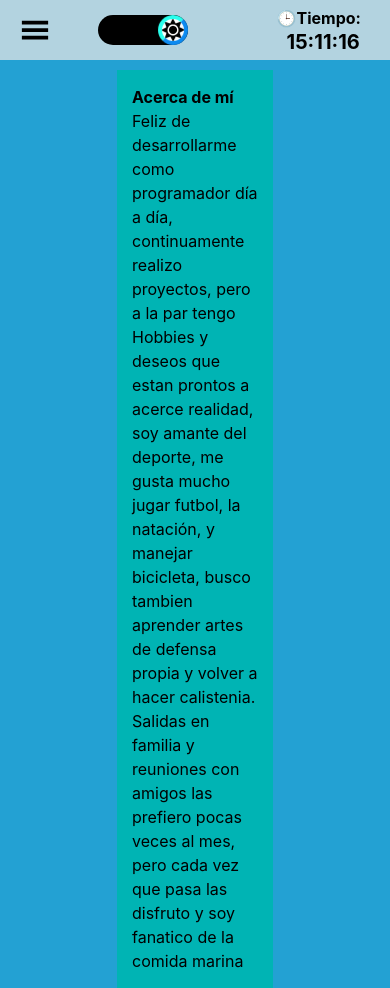
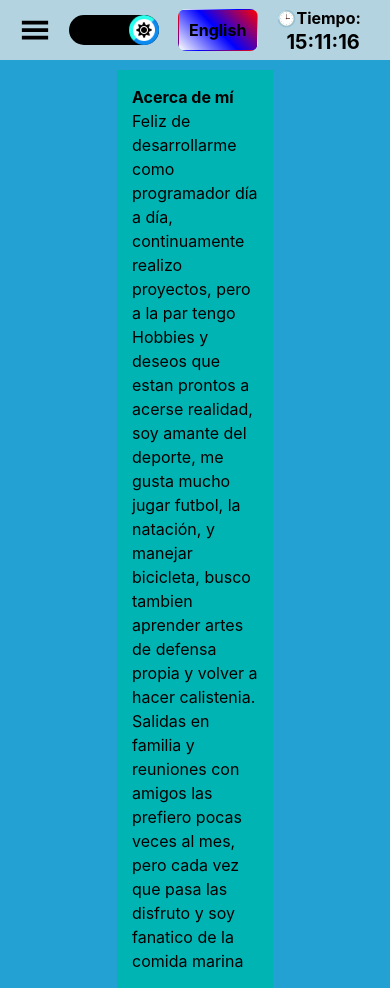
Before and after one commit to Programadordelfuturo/New-Potfolio, a React (Vite) app: page /#/aboutme in a window 390 px wide. Built offline with nearby package versions, Linux system fonts and the light colour scheme.

Commit message:
feat: se modificaron el estilo de las opciones, se agrego a la carpeta utils languaje, se separo la funcionalidad del navbar, se agrego un boton para modo en ingles con redux

```diff
--- a/src/App.css
+++ b/src/App.css
@@ -12,7 +12,7 @@
   --eleven-color: rgb(255, 255, 161);
   --twelve-color:  rgb(255, 194, 63);
   --thirteen-color: linear-gradient(45deg, rgba(255, 217, 0, 0.699), rgba(255, 0, 0, 0.699));
-  --fourteen-color: rgba(0, 0, 0);
+  --fourteen-color: linear-gradient(45deg, white, blue, red)
 }
 
 * {
@@ -106,13 +106,24 @@ body {
 
 .options {
   display: grid;
-  grid-template-columns: repeat(3, 1fr);
   place-items: center;
-  top: 70px;
-  margin-right: 20px;
   background: var(--seven-color);
   cursor: pointer;
-  background: transparent;
+  background: rgba(255, 255, 255, 0.8);
+  position: absolute;
+  top: 80px;
+  left: 15px;
+  border-radius: 10%;
+  padding: 7px 5px;
+}
+
+@media (max-width: 665px) {
+  .options {
+    grid-template-columns: repeat(3, 105px);
+    left: 8vw;
+    top: 70px;
+    padding: 0;
+  }
 }
 
 .options a {
@@ -152,6 +163,18 @@ body {
   left: 30px;
 }
 
+#languaje {
+  display: grid;
+  place-content: center;
+  background: var(--fourteen-color);
+  width: 80px;
+  outline: none;
+}
+
+#languaje.change {
+  background: var(--thirteen-color);
+}
+
 #A {
   border: 4px solid var(--nine-color);
   border-top: 4px solid var(--ten-color);
@@ -178,7 +201,6 @@ body {
   overflow: hidden auto;
   color: black;
   margin-top: 4em;
-  z-index: 0;
 }
 
 #Home::-webkit-scrollbar {
@@ -219,6 +241,7 @@ body {
     padding: 20px;
     overflow-y: hidden;
     position: relative;
+    top: 4em
   }
 
   #Home:nth-child(1){
@@ -582,7 +605,7 @@ body {
 
 .aboutme {
   background: rgba(0, 180, 180);
-  color: rgb(0, 0, 0);
+  color: var(--five-color);
   width: 40vw;
   padding: 15px;
   margin-top: 70px;
--- /dev/null
+++ b/src/components/DarkMode.jsx
@@ -0,0 +1,28 @@
+import React from 'react';
+import { FaSun } from 'react-icons/fa';
+
+const DarkMode = () => {
+
+  const activeDark = () => {
+    const active = document.querySelector('#A')
+
+    if (active.classList.contains('active')){
+      active.classList.remove('active');
+      document.body.style = 'background: var(--five-color); background-size: cover; color: var(--four-color);';
+    }
+      else {
+      active.classList.add('active');
+      document.body.style = 'background: var(--ten-color); background-size: cover; color: var(--five-color);';
+    }
+  }
+
+  return (
+    <>
+      <div className='btn-dark-mode'>
+        <div id='A' className='active' onClick={()=>activeDark()}><FaSun/></div>
+      </div>
+    </>
+  );
+};
+
+export default DarkMode;
--- /dev/null
+++ b/src/components/Links.jsx
@@ -0,0 +1,18 @@
+import React from 'react';
+import { useSelector } from 'react-redux';
+import { Link } from 'react-router-dom';
+
+const Links = () => {
+
+  const valueLanguaje = useSelector(state => state.spanishOrEnglish)
+
+  return (
+    <>
+      <Link to='/'>{valueLanguaje ? 'Principal' : 'Home'}</Link>
+      <Link to='/portfolio'>{valueLanguaje ? 'Portafolio' : 'Portfolio'}</Link>
+      <Link to='/aboutme'>{valueLanguaje ? 'Sobre mí' : 'About me'}</Link>
+    </>
+  );
+};
+
+export default Links;
--- a/src/components/Navbar.jsx
+++ b/src/components/Navbar.jsx
@@ -1,55 +1,26 @@
 import React, { useState } from 'react';
-import { Link } from 'react-router-dom';
-import { FaSun } from 'react-icons/fa';
 import { GiHamburgerMenu } from 'react-icons/gi';
+import Links from './Links';
+import DarkMode from './DarkMode';
+import ToggleLanguaje from './ToggleLanguaje';
+import Time from './Time';
+
 
 const Navbar = () => {
 
-  const [ day, setDay ] = useState(false)
-
-    const time = () => {
-
-      const dates = new Date();
-      const hour = dates.getHours() < 10 ? '0' + dates.getHours() : dates.getHours();;
-      const updateMinute = dates.getMinutes() < 10 ? '0' + dates.getMinutes() : dates.getMinutes();
-      const updateSeconds = dates.getSeconds() < 10 ? '0' + dates.getSeconds() : dates.getSeconds()
-
-      const showTime = document.querySelector('#Time');
-      showTime.innerHTML = ""
-      showTime?.append(document.createTextNode(hour + ':' + updateMinute + ':' + updateSeconds))
-    }
-    setInterval(time, 1000);
-
-
-    const activeDark = () => {
-      const active = document.querySelector('#A')
-
-      if (active.classList.contains('active')){
-        active.classList.remove('active');
-        document.body.style = 'background: var(--five-color); background-size: cover; color: var(--four-color);';
-      }
-       else {
-       active.classList.add('active');
-       document.body.style = 'background: var(--ten-color); background-size: cover; color: var(--five-color);';
-      }
-    }
+  const [ day, setDay ] = useState(false);
 
   return (
     <nav className='Navbar'>
       <ul>
         <GiHamburgerMenu onClick={() => setDay(!day) }/>
-        {day && <div className='options'>
-          <Link to='/'>Principal</Link>
-          <Link to='/portfolio'>Portafolio</Link>
-          <Link to='/aboutme'>Sobre mí</Link>
-        </div>
-        }
-        {!day && <div className='btn-dark-mode'>
-          <div id='A' className='active' onClick={()=>activeDark()}><FaSun/></div>
-        </div>
-        }
+          {day && <div className='options'>
+            <Links/>
+          </div>}
       </ul>
-      <strong>🕒Tiempo: <p id='Time'></p></strong>
+      <DarkMode/>
+      <ToggleLanguaje />
+      <Time/>
     </nav>
   );
 };
--- /dev/null
+++ b/src/components/Time.jsx
@@ -0,0 +1,28 @@
+import React from 'react';
+import { useSelector } from 'react-redux';
+
+const Time = () => {
+
+  const valueLanguaje = useSelector(state => state.spanishOrEnglish)
+
+  const time = () => {
+
+    const dates = new Date();
+    const hour = dates.getHours() < 10 ? '0' + dates.getHours() : dates.getHours();
+    const updateMinute = dates.getMinutes() < 10 ? '0' + dates.getMinutes() : dates.getMinutes();
+    const updateSeconds = dates.getSeconds() < 10 ? '0' + dates.getSeconds() : dates.getSeconds();
+
+    const time = document.querySelector('#Time')
+    time.textContent = hour + ':' + updateMinute + ':' + updateSeconds
+  }
+
+  setInterval(time, 1000);
+
+  return (
+    <>
+      <strong>🕒{valueLanguaje ? 'Tiempo' : 'Time'}: <p id='Time'></p></strong>
+    </>
+  );
+};
+
+export default Time;
--- /dev/null
+++ b/src/components/ToggleLanguaje.jsx
@@ -0,0 +1,39 @@
+import React, { useState } from 'react';
+import { useDispatch, useSelector } from 'react-redux';
+import { changeLanguaje } from '../store/slices/lenguaje.slice';
+
+
+const ToggleLanguaje = () => {
+
+  const dispatch = useDispatch()
+
+  const valueLanguaje = useSelector(state => state.spanishOrEnglish)
+  const change = () => dispatch(changeLanguaje(!valueLanguaje))
+
+  const idioma = () => {
+    const languaje = document.querySelector('#languaje')
+
+    if (languaje.classList.contains('change')){
+      languaje.classList.remove('change');
+    }
+      else {
+      languaje.classList.add('change');
+    }
+  }
+
+  return (
+    <>
+      <button id='languaje' onClick={() => {
+        idioma();
+        change()
+        }}
+        >
+        <strong>
+          {valueLanguaje ?'English' : 'Español'}
+        </strong>
+      </button>
+    </>
+  );
+};
+
+export default ToggleLanguaje;
--- a/src/pages/Aboutme.jsx
+++ b/src/pages/Aboutme.jsx
@@ -1,26 +1,19 @@
 import React, { useEffect } from 'react';
-import { useDispatch } from 'react-redux';
-import { upLoadingThunk } from '../store/slices/isLoading.slice';
+import { useSelector } from 'react-redux';
+import changeLanguaje from '../utils/languaje';
 
 const Aboutme = () => {
 
-  const dispatch = useDispatch();
-
-  useEffect(()=>{
-    dispatch(upLoadingThunk())
-  },[])
+  const valueLanguaje = useSelector(state => state.spanishOrEnglish)
 
   return (
     <div className='aboutme'>
       <div>
-        <strong>Acerca de mí</strong>
+        <strong>{ valueLanguaje ? 'Acerca de mí' : 'About me' }</strong>
         <p>
-          Feliz de desarrollarme como programador día a día, continuamente realizo proyectos,
-          pero a la par tengo Hobbies y deseos que estan prontos a acerce realidad, soy amante
-          del deporte, me gusta mucho jugar futbol, la natación, y manejar bicicleta, busco
-          tambien aprender artes de defensa propia y volver a hacer calistenia.
-          Salidas en familia y reuniones con amigos las prefiero pocas veces al mes, pero cada
-          vez que pasa las disfruto y soy fanatico de la comida marina
+          {
+             valueLanguaje ? changeLanguaje[1].spanish : changeLanguaje[1].english
+          }
         </p>
       </div>
     </div>
--- a/src/pages/Home.jsx
+++ b/src/pages/Home.jsx
@@ -1,20 +1,15 @@
-import React, { useEffect } from 'react';
+import React from 'react';
 import { AiFillGithub } from "react-icons/ai";
 import { AiFillLinkedin } from "react-icons/ai";
 import { AiOutlineTwitter } from "react-icons/ai";
 import I from '../assets/photo.jpeg';
-import { useDispatch } from 'react-redux';
-import { upLoadingThunk } from '../store/slices/isLoading.slice';
+import { useSelector } from 'react-redux';
 import { data } from '../utils/image';
-import { Link } from 'react-router-dom';
+import changeLanguaje from "../utils/languaje";
 
 const Home = () => {
 
-  const dispatch = useDispatch();
-
-  useEffect(()=>{
-    dispatch(upLoadingThunk())
-  },[])
+  const valueLanguaje = useSelector(state => state.spanishOrEnglish)
 
   return (
     <div className='container-Home'>
@@ -29,8 +24,7 @@ const Home = () => {
             </p>
             <p>
               <strong>
-                Desarrollador Full Stack Developer ReactJS, NodeJS, Express, MongoDB, PostgreSQL,
-                Sequelize, TailWindCSS, React Hooks, Axios, Redux, NextJS, Python, TypeScript
+                { valueLanguaje ? changeLanguaje[0].spanish : changeLanguaje[0].english }
               </strong>
             </p>
           </div>
@@ -45,14 +39,14 @@ const Home = () => {
         <div id='circle'></div>
         <p className='present'>
           <strong>
-            Contactame
+            { valueLanguaje ? 'Contactame' : 'Contact me' }
           </strong>
         </p>
         <div id='flecha'><div></div></div>
       </a>
       <p className='Title'>
         <strong>
-          TECNOLOGIAS
+          { valueLanguaje ? 'TECNOLOGIAS' : 'TECNOLOGIES'}
         </strong>
       </p>
       <div className='Technologies'>
--- a/src/pages/Portfolio.jsx
+++ b/src/pages/Portfolio.jsx
@@ -1,5 +1,6 @@
-import React, { useEffect, useState } from 'react';
+import React, { useState } from 'react';
 import { containerProjects } from '../utils/projects';
+import { useSelector } from 'react-redux';
 
 const Portfolio = () => {
 
@@ -11,13 +12,15 @@ const Portfolio = () => {
 
   const paginated = containerProjects.slice(firstIndex, finalIndex);
 
+  const valueLanguaje = useSelector(state => state.spanishOrEnglish)
+
   return (
     <div className='Projects'>
-      <h1>Portafolio<br/>Proyectos</h1>
+      <h1>{ valueLanguaje ? 'Proyectos' : 'Portfolio'}<br/>{ valueLanguaje ? 'Portafolio' : 'Projects'}</h1>
       <div className='button-paginated'>
-        <button id='previus' onClick={() => setPage(page - 1)} disabled = {page == 1} >Anterior</button>
-        <button id='next' onClick={() => setPage(page + 1)} disabled = {page == lastPage} >Siguiente</button>
-        <button id='reset' onClick={() => setPage(1)}>Inicio</button>
+      <button id='previus' onClick={() => setPage(page - 1)} disabled = {page == 1} >{ valueLanguaje ?'Anterior' : 'Previus'}</button>
+        <button id='next' onClick={() => setPage(page + 1)} disabled = {page == lastPage} >{ valueLanguaje ? 'Siguiente' : 'Next'}</button>
+        <button id='reset' onClick={() => setPage(1)}>{ valueLanguaje ? 'Inicio' : 'Init' }</button>
       </div>
       <div className='container-projects'>
         {
@@ -42,9 +45,9 @@ const Portfolio = () => {
         }
       </div>
       <div className='button-paginated'>
-        <button id='previus' onClick={() => setPage(page - 1)} disabled = {page == 1} >Anterior</button>
-        <button id='next' onClick={() => setPage(page + 1)} disabled = {page == lastPage} >Siguiente</button>
-        <button id='reset' onClick={() => setPage(1)}>Inicio</button>
+        <button id='previus' onClick={() => setPage(page - 1)} disabled = {page == 1} >{ valueLanguaje ?'Anterior' : 'Previus'}</button>
+        <button id='next' onClick={() => setPage(page + 1)} disabled = {page == lastPage} >{ valueLanguaje ? 'Siguiente' : 'Next'}</button>
+        <button id='reset' onClick={() => setPage(1)}>{ valueLanguaje ? 'Inicio' : 'Init' }</button>
       </div>
     </div>
   );
--- a/src/store/index.jsx
+++ b/src/store/index.jsx
@@ -1,9 +1,11 @@
 import { configureStore } from '@reduxjs/toolkit'
 import isLoadingSlice from './slices/isLoading.slice';
+import lenguajeSlice from './slices/lenguaje.slice';
 
 
 export default configureStore({
   reducer: {
     isLoading: isLoadingSlice,
+    spanishOrEnglish: lenguajeSlice,
 	}
 });
--- /dev/null
+++ b/src/store/slices/lenguaje.slice.jsx
@@ -0,0 +1,15 @@
+import { createSlice } from '@reduxjs/toolkit';
+
+export const languajeSlice = createSlice({
+    name: 'spanishOrEnglish',
+    initialState: true,
+    reducers: {
+      changeLanguaje: (state, action) => {
+        return action.payload
+      }
+    }
+})
+
+export const { changeLanguaje } = languajeSlice.actions;
+
+export default languajeSlice.reducer;
--- /dev/null
+++ b/src/utils/languaje.js
@@ -0,0 +1,36 @@
+const changeLanguaje = [
+  {
+    spanish: `Desarrollador Full Stack con ReactJS,
+              NodeJS, Express, MongoDB, PostgreSQL, Sequelize,
+              TailWindCSS, React Hooks, Axios, Redux, NextJS,
+              Python, TypeScript`,
+    english: `Full Stack Developer with ReactJS, NodeJS,
+              Express, MongoDB, PostgreSQL, Sequelize, TailWindCSS,
+              React Hooks, Axios, Redux, NextJS, Python, TypeScript`
+  },
+  {
+    spanish:
+      `Feliz de desarrollarme como programador día a día,
+      continuamente realizo proyectos, pero a la par
+      tengo Hobbies y deseos que estan prontos a acerse
+      realidad, soy amante del deporte, me gusta mucho
+      jugar futbol, la natación, y manejar bicicleta,
+      busco tambien aprender artes de defensa propia y
+      volver a hacer calistenia. Salidas en familia y
+      reuniones con amigos las prefiero pocas veces al
+      mes, pero cada vez que pasa las disfruto y soy
+      fanatico de la comida marina` ,
+    english:
+      `Happy to develop myself as a programmer day by day,
+      I continuously do projects, but at the same time I
+      have hobbies and desires that are ready to come true,
+      I love sports, I love playing soccer, swimming, and
+      riding a bike, I also seek to learn self-defense arts
+      and return to do calisthenics. Family outings and
+      get-togethers with friends I prefer them few times a
+      month, but every time it happens I enjoy them and
+      I'm a fan of seafood.`
+  }
+]
+
+export default changeLanguaje;
```
